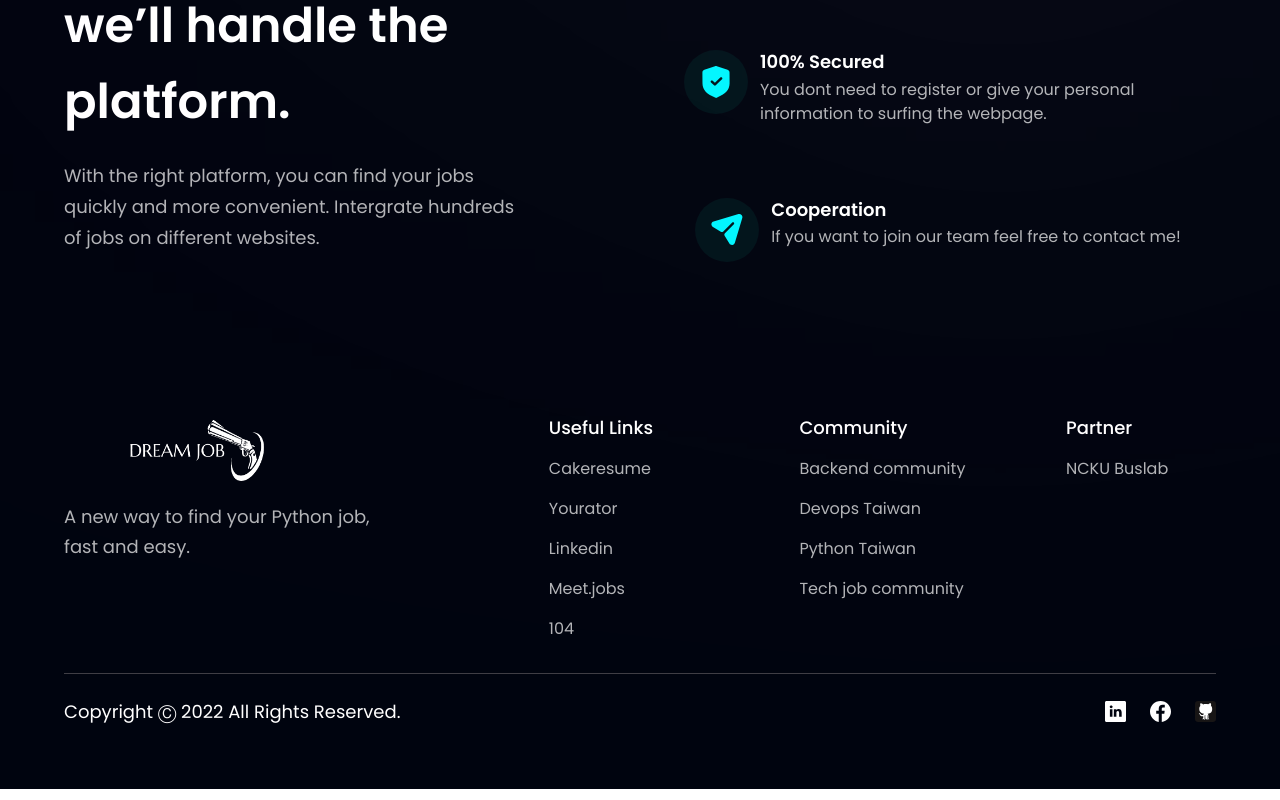
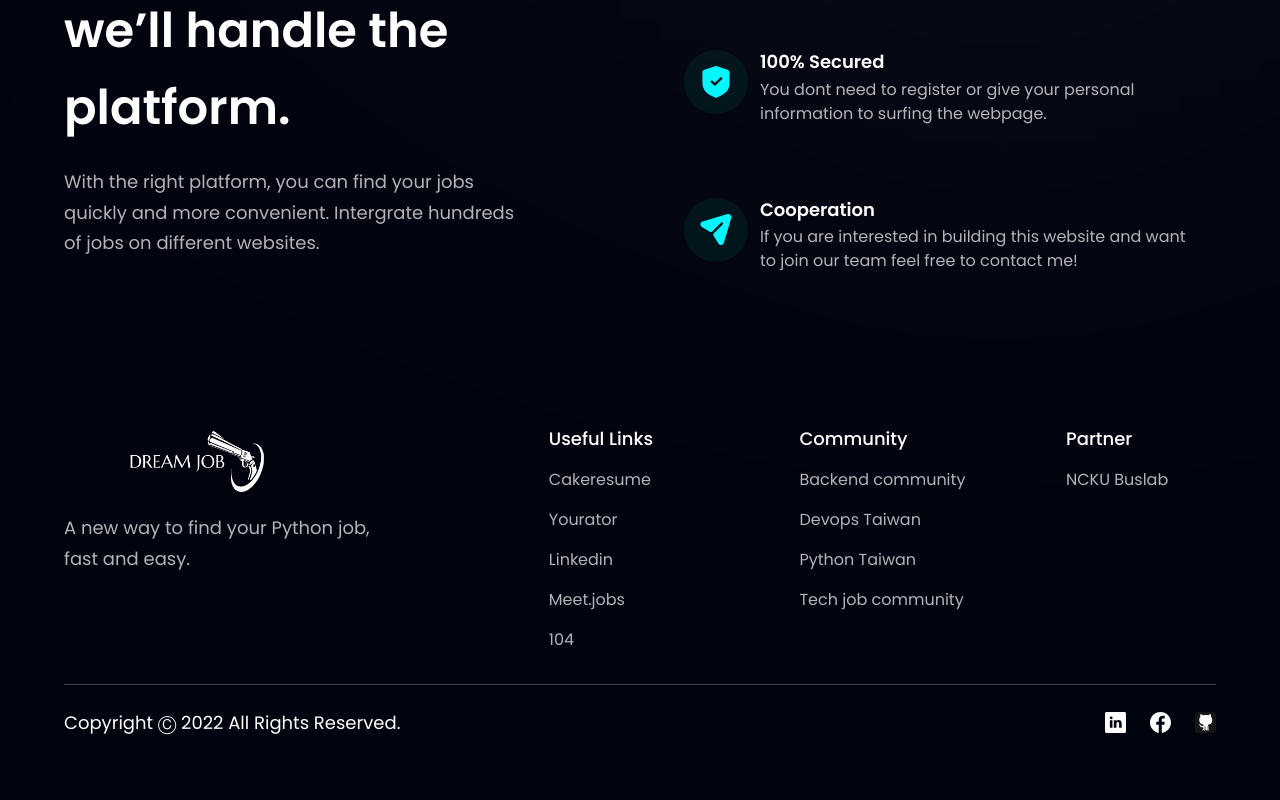
Before and after one commit to ChickenBenny/job-platform, a React (Vite) app in the folder frontend/: page / in a window 1280 px wide. Shown: the part 1136-1936 px from the top of the page. Built offline with nearby package versions, Linux system fonts and the light colour scheme.

Commit message:
<style>: business component layout adjust

```diff
--- a/frontend/src/components/Business.jsx
+++ b/frontend/src/components/Business.jsx
@@ -1,6 +1,5 @@
 import { features } from "../constants";
 import styles, { layout } from "../style";
-import Button from "./Button";
 
 const FeatureCard = ({ icon, title, content, index }) => (
   <div className={`flex flex-row p-6 rounded-[20px] ${index !== features.length - 1 ? "mb-6" : "mb-0"} feature-card`}>
@@ -37,6 +36,7 @@ const Business = () =>  (
         <FeatureCard key={feature.id} {...feature} index={index} />
       ))}
     </div>
+
   </section>
 );
 
--- a/frontend/src/constants/index.js
+++ b/frontend/src/constants/index.js
@@ -47,7 +47,7 @@ export const features = [
     icon: send,
     title: "Cooperation",
     content:
-      "If you want to join our team feel free to contact me!",
+      "If you are interested in building this website and want to join our team feel free to contact me!",
   },
 ];
 
```
